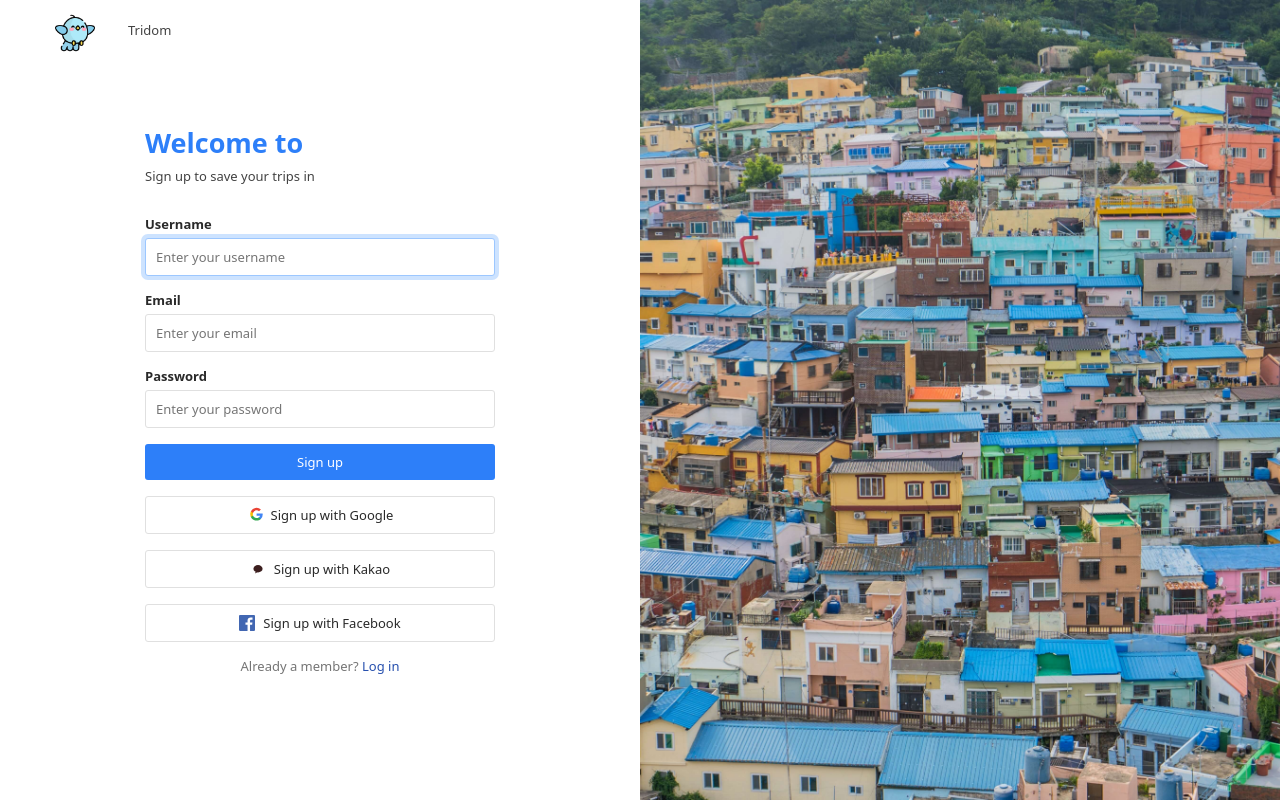
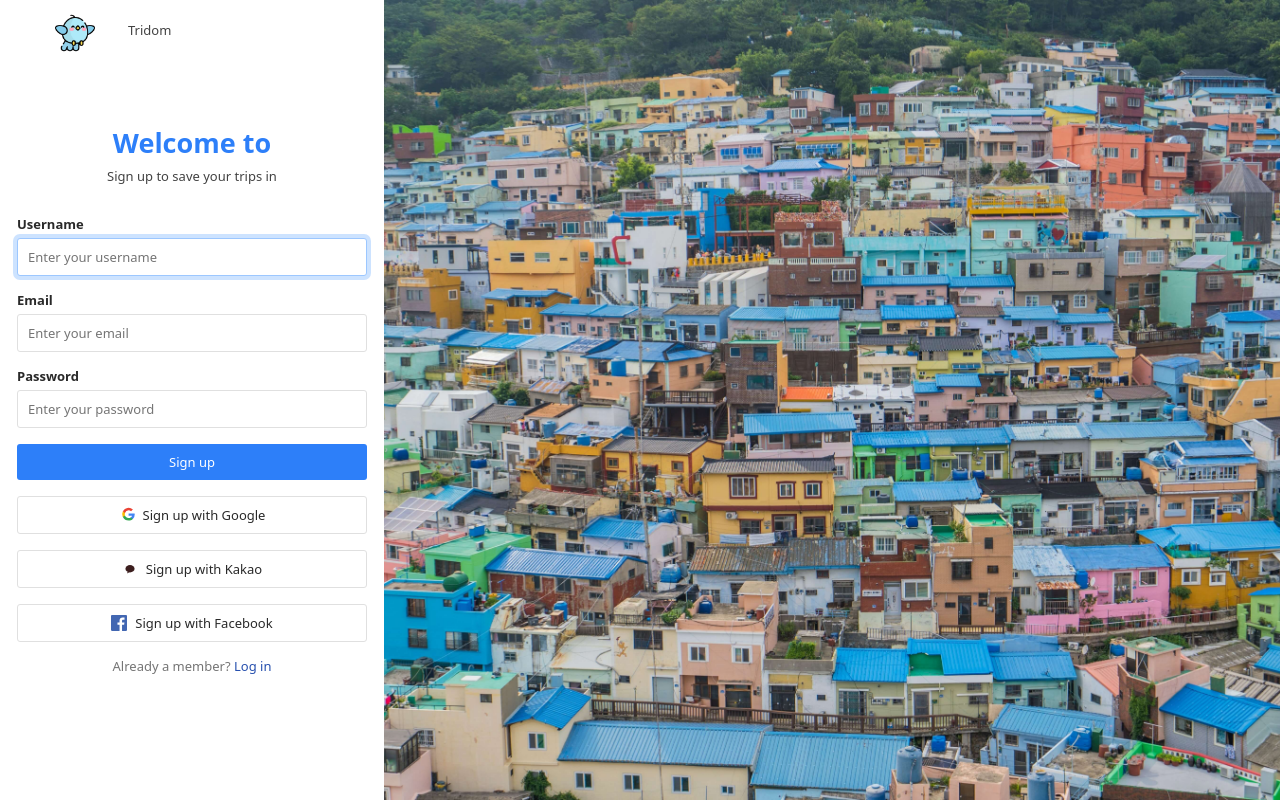
Before and after one commit to codestates-seb/seb41_main_023, a React (Create React App) app in the folder client/: page /signup in a window 1280 px wide. Built offline with nearby package versions, Linux system fonts and the light colour scheme; no server answers.

Commit message:
fix: css, navigate, URLSearchParams 수정

```diff
--- a/client/src/Pages/LoadingPage.js
+++ b/client/src/Pages/LoadingPage.js
@@ -9,23 +9,16 @@ const LoadingPage = () => {
   const location = useLocation();
 
   useEffect(() => {
-    let getAccessToken = key => {
+    const getURLSearchParams = key => {
       return new URLSearchParams(location.search).get(key);
     };
-    let getRefreshToken = key => {
-      return new URLSearchParams(location.search).get(key);
-    };
-    let getMemberId = key => {
-      return new URLSearchParams(location.search).get(key);
-    };
-    const searchAccessToken = getAccessToken('accessToken');
-    const searchRefreshToken = getRefreshToken('refreshToken');
-    const searchMemberId = getMemberId('memberId');
-
-    setCookie('memberId', searchMemberId);
+    const searchAccessToken = getURLSearchParams('accessToken');
+    const searchRefreshToken = getURLSearchParams('refreshToken');
+    const searchMemberId = getURLSearchParams('memberId');
 
     if (searchAccessToken && searchRefreshToken) {
       setCookie('accessToken', searchAccessToken);
+      setCookie('memberId', searchMemberId);
       localStorage.setItem('refreshToken', searchRefreshToken);
     }
 
--- a/client/src/Pages/LoginPage.js
+++ b/client/src/Pages/LoginPage.js
@@ -131,8 +131,8 @@ const LoginPage = () => {
       </Header>
       <LeftContainer>
         <div className="content">
-          <h2>Welcome back!</h2>
-          <p>Log in to plan and save your trips in</p>
+          <h2 className="center">Welcome back!</h2>
+          <p className="center">Log in to plan and save your trips in</p>
 
           <label>Email</label>
           <input
@@ -172,7 +172,7 @@ const LoginPage = () => {
           <button
             className="button--google"
             onClick={() =>
-              navigate('//sebmain41team23.shop/oauth2/authorization/google')
+              navigate(`//${process.env.REACT_APP_API_SOCIAL_LOGIN}/google`)
             }
           >
             <svg
@@ -205,7 +205,7 @@ const LoginPage = () => {
           <button
             className="button--google"
             onClick={() =>
-              navigate('//sebmain41team23.shop/oauth2/authorization/kakao')
+              navigate(`//${process.env.REACT_APP_API_SOCIAL_LOGIN}/kakao`)
             }
           >
             <svg
@@ -232,7 +232,7 @@ const LoginPage = () => {
           <button
             className="button--google"
             onClick={() =>
-              navigate('//sebmain41team23.shop/oauth2/authorization/facebook')
+              navigate(`//${process.env.REACT_APP_API_SOCIAL_LOGIN}/facebook`)
             }
           >
             <svg
@@ -279,9 +279,14 @@ const LeftContainer = styled.div`
   display: flex;
   justify-content: center;
   align-items: center;
-  width: 50vw;
+  width: 30vw;
   height: 100vh;
   float: left;
+
+  .center {
+    display: flex;
+    justify-content: center;
+  }
 
   .content {
     width: 350px;
@@ -349,7 +354,7 @@ const LeftContainer = styled.div`
 `;
 
 const RightContainer = styled.div`
-  width: 50vw;
+  width: 70vw;
   height: 100vh;
   background-image: url(${bgImage});
   background-size: cover;
--- a/client/src/Pages/SignUpPage.js
+++ b/client/src/Pages/SignUpPage.js
@@ -206,8 +206,8 @@ const SignUpPage = () => {
       </Header>
       <LeftContainer>
         <div className="content">
-          <h2>Welcome to </h2>
-          <p>Sign up to save your trips in </p>
+          <h2 className="center">Welcome to </h2>
+          <p className="center">Sign up to save your trips in </p>
 
           <label>Username</label>
           <input
@@ -304,7 +304,7 @@ const SignUpPage = () => {
           <button
             className="button--google"
             onClick={() =>
-              navigate(`${process.env.REACT_APP_API_SOCIAL_LOGIN}/google`)
+              navigate(`//${process.env.REACT_APP_API_SOCIAL_LOGIN}/google`)
             }
           >
             <svg
@@ -337,7 +337,7 @@ const SignUpPage = () => {
           <button
             className="button--google"
             onClick={() =>
-              navigate(`${process.env.REACT_APP_API_SOCIAL_LOGIN}/kakao`)
+              navigate(`//${process.env.REACT_APP_API_SOCIAL_LOGIN}/kakao`)
             }
           >
             <svg
@@ -364,7 +364,7 @@ const SignUpPage = () => {
           <button
             className="button--google"
             onClick={() =>
-              navigate(`${process.env.REACT_APP_API_SOCIAL_LOGIN}/facebook`)
+              navigate(`//${process.env.REACT_APP_API_SOCIAL_LOGIN}/facebook`)
             }
           >
             <svg
@@ -411,9 +411,14 @@ const LeftContainer = styled.div`
   display: flex;
   justify-content: center;
   align-items: center;
-  width: 50vw;
+  width: 30vw;
   height: 100vh;
   float: left;
+
+  .center {
+    display: flex;
+    justify-content: center;
+  }
 
   .content {
     width: 350px;
@@ -534,7 +539,7 @@ const LeftContainer = styled.div`
 `;
 
 const RightContainer = styled.div`
-  width: 50vw;
+  width: 70vw;
   height: 100vh;
   background-image: url(${bgImage});
   background-size: cover;
```
